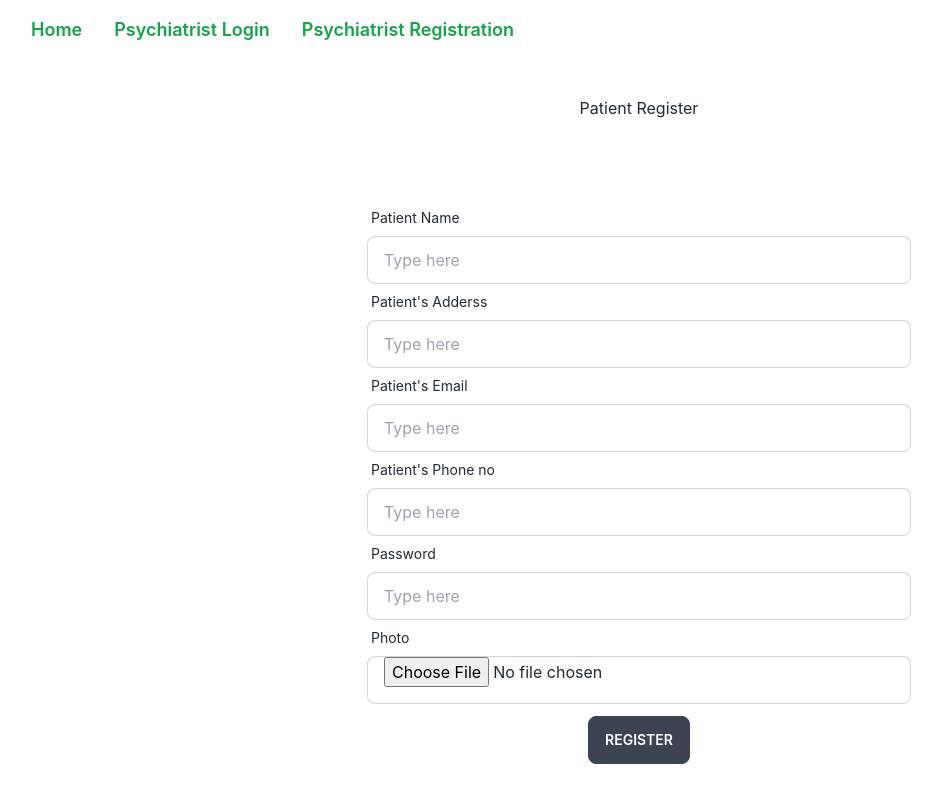
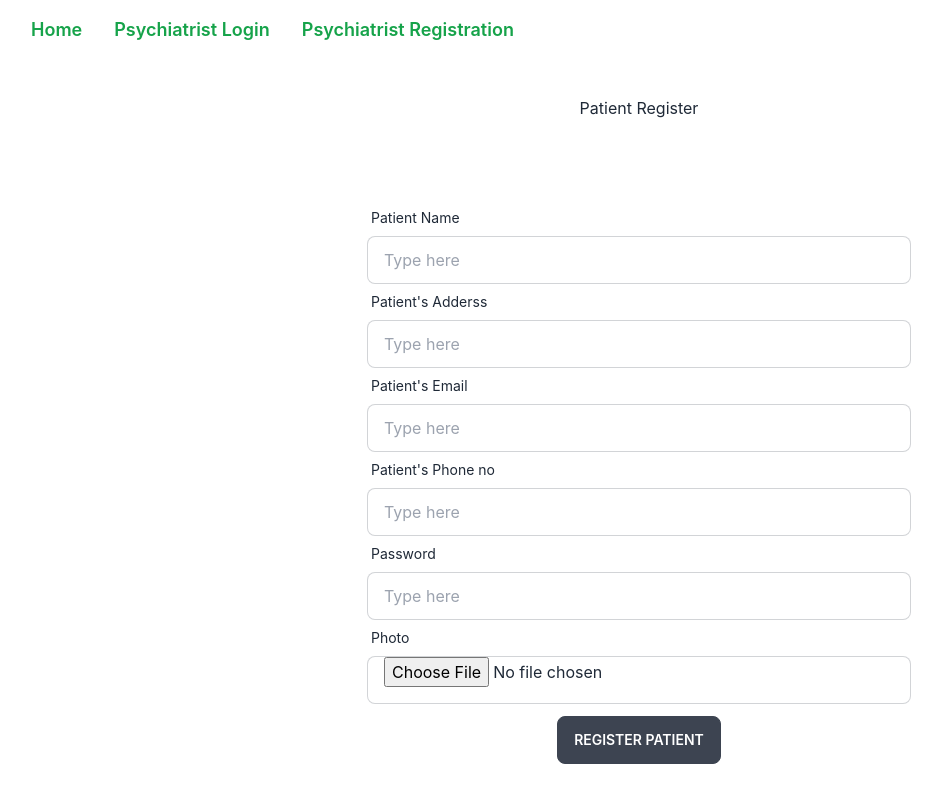
Before and after one commit to nishatroyhana011/patient-register, a React (Create React App) app: page /pregister in a window 1280 px wide. Shown: the top 802 px of the page, without its empty margins (1-943 px from the left). Built offline with nearby package versions, Linux system fonts and the light colour scheme; no server answers.

Commit message:
usage added in  readme

```diff
--- a/src/components/Login.js
+++ b/src/components/Login.js
@@ -35,7 +35,7 @@ const Login = () => {
         <div>
             <p>Psychiatrist Login</p>
 
-            <form onSubmit={handleLogin} className='w-1/2 p-12 pt-20 mx-auto'>
+            <form onSubmit={handleLogin} className='w-10/12 md:w-9/12 lg:w-1/2 p-12 pt-20 mx-auto'>
                 <div className="form-control w-full ">
                     <label className="label">
                         <span className="label-text">Psychiatrist Email</span>
--- a/src/components/PatientReg.js
+++ b/src/components/PatientReg.js
@@ -86,7 +86,7 @@ const PatientReg = () => {
         <div>
         <p>Patient Register</p>
 
-        <form onSubmit={handlePatientRegister} className='w-1/2 p-12 pt-20 mx-auto'>
+        <form onSubmit={handlePatientRegister} className='w-10/12 md:w-9/12 lg:w-1/2 p-12 pt-20 mx-auto'>
 
             <div className="form-control w-full ">
                 <label className="label">
@@ -129,7 +129,7 @@ const PatientReg = () => {
             </div>
 
             <div>
-                <button className='btn my-3' type='submit'> Register </button>
+                <button className='btn my-3' type='submit'> Register Patient </button>
             </div>
         </form>
     </div>
--- a/src/components/Register.js
+++ b/src/components/Register.js
@@ -46,7 +46,7 @@ const Register = () => {
         <div>
             <p>Psychiatrist register</p>
 
-            <form onSubmit={handleSignUp} className='w-1/2 p-12 pt-20 mx-auto'>
+            <form onSubmit={handleSignUp} className='w-10/12 md:w-9/12 lg:w-1/2 p-12 pt-20 mx-auto'>
                 <div className="form-control w-full ">
                     <label className="label">
                         <span className="label-text">Psychiatrist Name</span>
```
Also changed, not shown: firebase.json (added), 2 other files (tests, documents, lock files or other folders).
